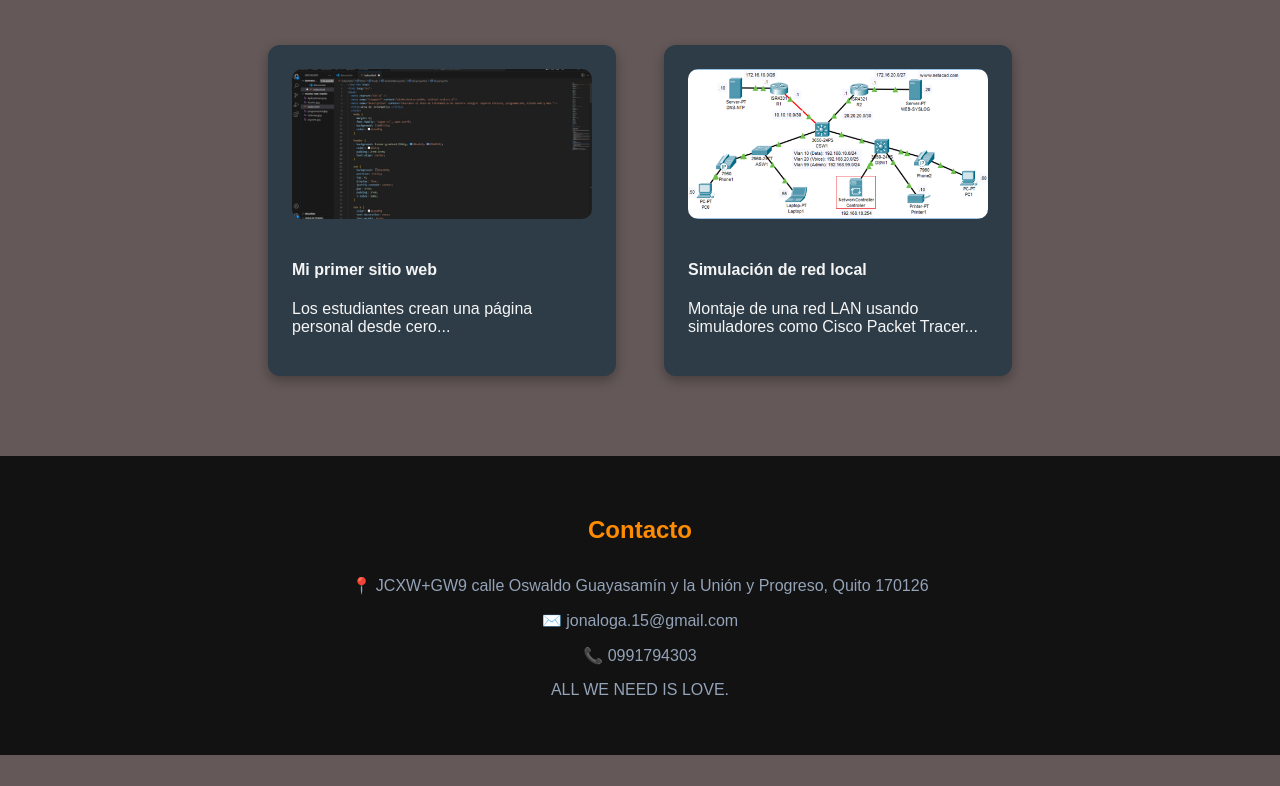
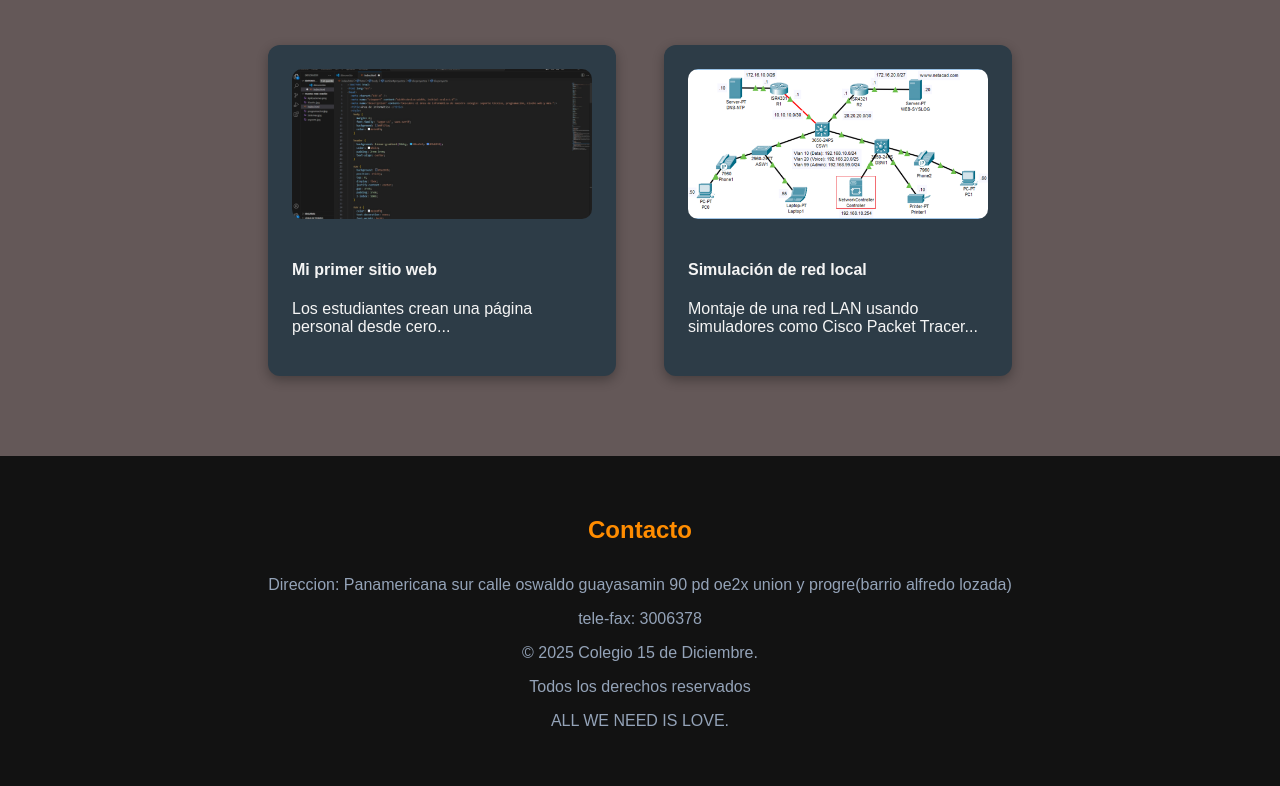
Before and after one commit to 1729079721/U.E-15-de-Diciembre-pag, a plain HTML site: page index.html in a window 1280 px wide. Shown: the part 1692-2478 px from the top of the page. Before the commit the page ends 2447 px from the top, so only its background shows below. Drawn offline with Linux system fonts and the light colour scheme.

Commit message:
Update index.html

```diff
--- a/index.html
+++ b/index.html
@@ -216,12 +216,12 @@
       </div>
     </div>
   </section>
-
-  <footer id="contacto">
+<footer id="contacto">
     <h2>Contacto</h2>
-    <p>📍 JCXW+GW9 calle Oswaldo Guayasamín y la Unión y Progreso, Quito 170126</p>
-    <p>✉️ jonaloga.15@gmail.com</p>
-    <p>📞 0991794303</p>
+    <p> Direccion: Panamericana sur calle oswaldo guayasamin 90 pd oe2x union y progre(barrio alfredo lozada)</p>
+    <p>tele-fax: 3006378</p>
+    <p>© 2025 Colegio 15 de Diciembre.</p>
+    <p>Todos los derechos reservados</p>
     <p>ALL WE NEED IS LOVE.</p>
   </footer>
 </body>
```
